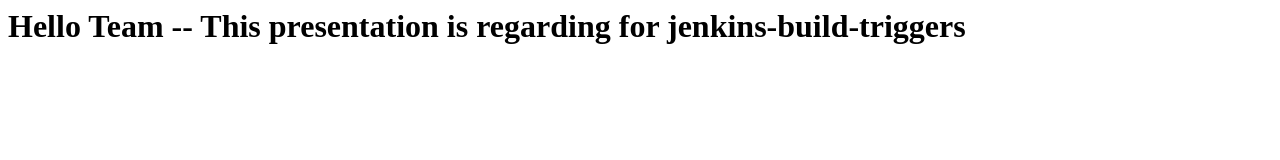
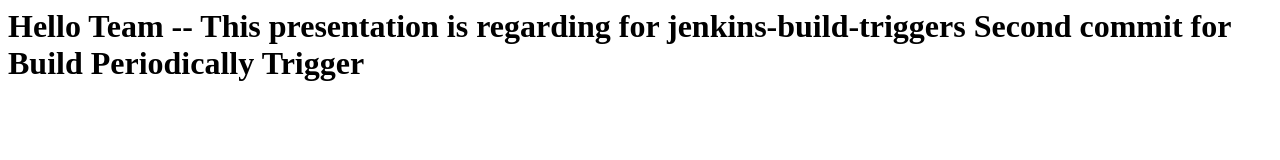
Before and after one commit to Mahesh-Gontla/jenkins-triggers-demo, a plain HTML site: page index.html in a window 1280 px wide. Drawn offline with Linux system fonts and the light colour scheme.

Commit message:
2nd commit for build periodically trigger index.html

```diff
--- a/index.html
+++ b/index.html
@@ -1,3 +1,4 @@
 <h1>
   Hello Team -- This presentation is regarding for jenkins-build-triggers
+  Second commit for Build Periodically Trigger
 </h1>
```
